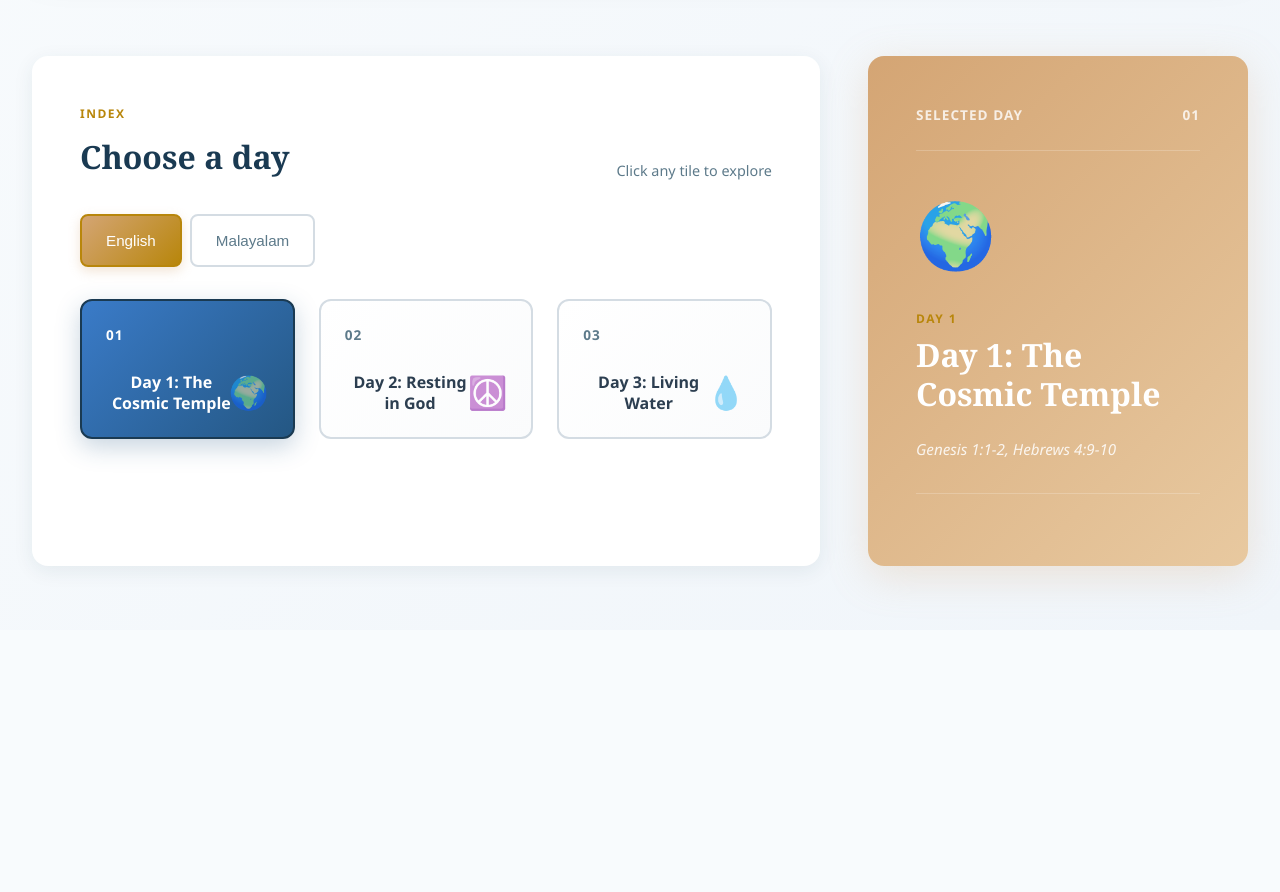
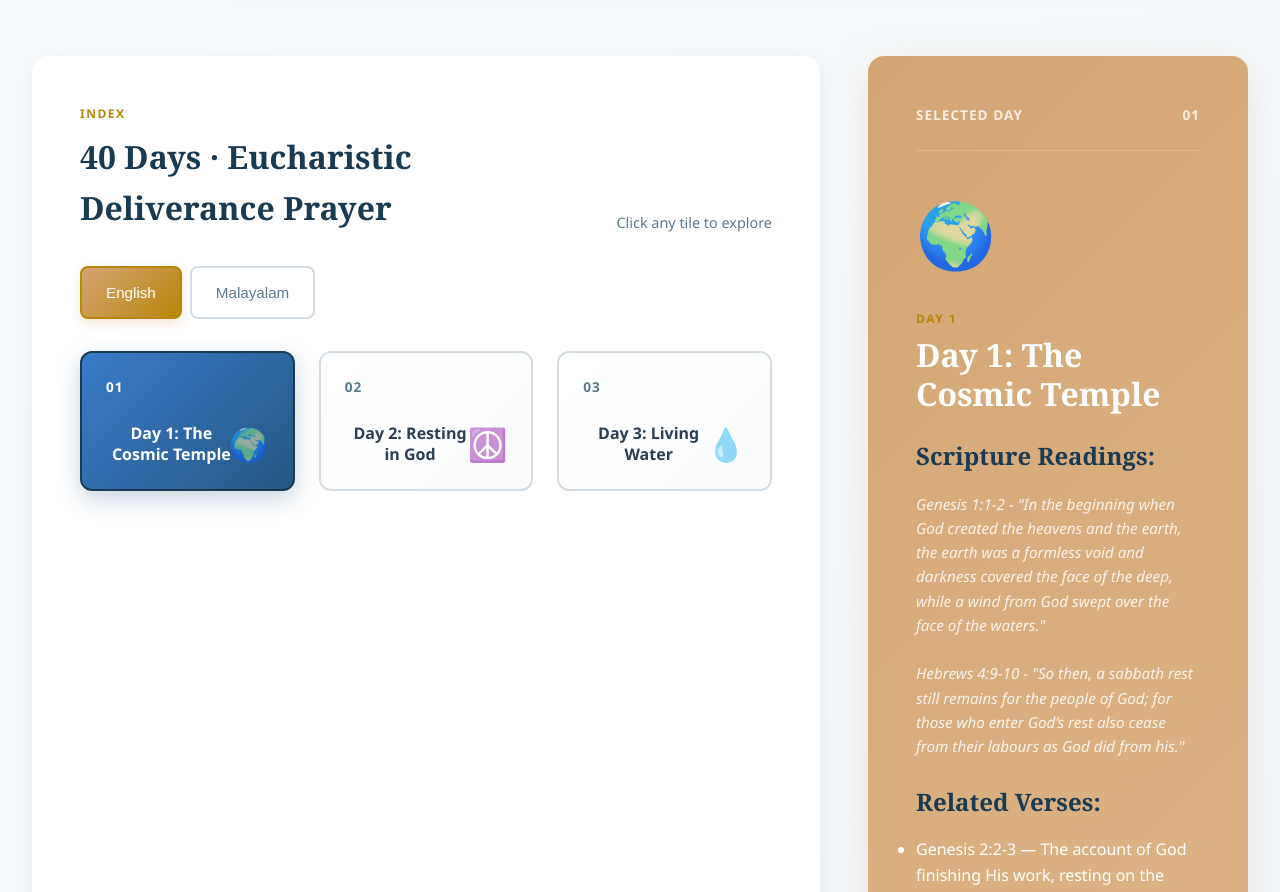
Before and after one commit to minujose-ops/codespaces-react, a React (Vite) app: page / in a window 1280 px wide. Shown: the part 280-1172 px from the top of the page. Before the commit the page ends 910 px from the top, so only its background shows below. Built offline with nearby package versions, Linux system fonts and the light colour scheme; no server answers.

Commit message:
feat: update header, tabs, and Day 1 detail UI per request (header red, no duplication, dynamic index heading, Day 1 content)

```diff
--- a/src/App.jsx
+++ b/src/App.jsx
@@ -82,8 +82,9 @@ function parseDocTextToContent(text) {
   return {
     series: {
       title: '40 Days · Eucharistic Deliverance Prayer',
-      subtitle: 'Fr Daniel Poovannathil',
-      priest: 'Fr Daniel Poovannathil',
+      // Replace the priest line in header with the centre name per request; do not duplicate content in header
+      subtitle: 'Mount Carmel Retreat Centre',
+      priest: '',
       totalDays: days.length,
     },
     days,
@@ -130,6 +131,13 @@ function App() {
         // Try to parse the markdown into days; if parsing fails, fallback to JSON
         const parsed = parseDocTextToContent(md);
         if (parsed) {
+          // Ensure Day 1 has the requested theme/title
+          const day1 = parsed.days.find(d => d.day === 1);
+          if (day1) {
+            day1.theme.en = 'Day 1: The Cosmic Temple';
+            // keep Malayalam theme untouched if available
+          }
+
           setContent(parsed);
           setSelectedDay(parsed.days[0]?.day || 1);
         } else {
@@ -181,6 +189,46 @@ function App() {
   const day = content.days.find(({ day: dayNumber }) => dayNumber === selectedDay) || content.days[0];
   const { series } = content;
 
+  const dayTileTitle = (item) => {
+    if (item.day === 1 && lang === 'en') return 'Day 1: The Cosmic Temple';
+    if (item.day === 1 && lang === 'ml') return item.theme && item.theme.ml ? item.theme.ml : 'Day 1: The Cosmic Temple';
+    return (item.theme && item.theme[lang]) || item.title || '';
+  };
+
+  const indexHeading = lang === 'en' ? '40 Days · Eucharistic Deliverance Prayer' : 'വിശുദ്ധ കുർബാനയോടൊപ്പം 40 ദിനങ്ങൾ';
+
+  // Hardcoded Day 1 content (English) as requested. Malayalam tab will show the same structure until translations are provided.
+  const day1ContentEn = {
+    scriptureReadings: [
+      {
+        ref: 'Genesis 1:1-2',
+        text: '"In the beginning when God created the heavens and the earth, the earth was a formless void and darkness covered the face of the deep, while a wind from God swept over the face of the waters."'
+      },
+      {
+        ref: 'Hebrews 4:9-10',
+        text: '"So then, a sabbath rest still remains for the people of God; for those who enter God’s rest also cease from their labours as God did from his."'
+      }
+    ],
+    relatedVerses: [
+      'Genesis 2:2-3 — The account of God finishing His work, resting on the seventh day, and blessing it.'
+    ],
+    virtues: {
+      title: 'Trust in God',
+      description: 'Blindly trust and rely on God in all situations of life.'
+    },
+    vice: 'Self-reliance: Give up the pride and reliance solely on your own abilities and strengths.',
+    practice: 'Choose five small, everyday tasks that you normally think you can do on your own without God\'s help (for example: walking to a place, eating a meal, doing chores, or driving). Consciously ask for God\'s help and pray while doing these five specific tasks today.',
+    prayer: '"Jesus, I trust in You completely."',
+    coreThought: 'God created the earth not just as a dwelling place but like a temple (a Cosmic Temple). After building the universe like a temple in six days, God sat on His throne and rested on the seventh day. We are called to enter into that unending seventh day, which is God\'s rest and His presence. The purpose of a human being\'s creation is fulfilled only when they worship God. Only through worship can one attain a life without complaints.',
+    thingsToDo: [
+      'Begin to live with the realization that you were created primarily to worship God.',
+      'Surrender everything you do relying on your own abilities to the Lord, and start trusting solely in God.',
+      'Consciously ask for God\'s help when doing the 5 small daily routines you chose for today\'s practice.',
+      'Offer your prayers and adoration today as a reparation for the times the Holy Eucharist has been dishonored anywhere in the world (Adoration becomes Reparation).'
+    ],
+    myPrayer: `Lord, I thank You for creating me as Your worshipper. Grant me the grace to enter into Your rest and Your presence, reigning in this great cosmic temple of the universe. Remove from me the reliance on my own abilities, and teach me to depend entirely on You in all things. I ask for forgiveness for all the dishonor shown towards the Holy Eucharist, and for the times I have received Communion unworthily. Give me a heart that praises You constantly, living a life without complaints. Jesus, I trust in You completely. Amen.`
+  };
+
   return (
     <main className="app-shell">
       <header className="site-header">
@@ -188,10 +236,9 @@ function App() {
         <div>
           <p className="eyebrow">{series.title}</p>
           <h1>{series.subtitle}</h1>
-          <p className="byline">By {series.priest}</p>
         </div>
+
         <div className="header-right">
-          <div className="center-name">Mount Carmel Retreat Centre</div>
           <p className="page-count"><strong>{String(day.day).padStart(2, '0')}</strong> / {series.totalDays}</p>
         </div>
       </header>
@@ -201,7 +248,7 @@ function App() {
           <div className="section-heading">
             <div>
               <p className="eyebrow">Index</p>
-              <h2>Choose a day</h2>
+              <h2>{indexHeading}</h2>
             </div>
             <span className="hint">Click any tile to explore</span>
           </div>
@@ -239,7 +286,7 @@ function App() {
                 >
                   <span className="tile-number">{String(item.day).padStart(2, '0')}</span>
                   <span className="tile-emoji" aria-hidden="true">{item.emoji || '🙏'}</span>
-                  <span className="tile-title">{(item.theme && item.theme[lang]) || item.title || ''}</span>
+                  <span className="tile-title">{dayTileTitle(item)}</span>
                   <span className="tile-arrow" aria-hidden="true">↗</span>
                 </button>
               ))
@@ -294,13 +341,56 @@ function App() {
           </div>
           <div className="detail-number">{day.emoji}</div>
           <p className="eyebrow">Day {day.day}</p>
-          <h2>{(day.theme && day.theme[lang]) || day.title || ''}</h2>
+          <h2>{(day.theme && (day.theme[lang] || day.theme.en)) || day.title || ''}</h2>
+
+          {/* If Day 1, render the requested detailed structure */}
+          {day.day === 1 ? (
+            <div className="day-detail-body">
+              <section>
+                <h3>Scripture Readings:</h3>
+                {day1ContentEn.scriptureReadings.map((s, i) => (
+                  <p key={i} className="scripture">{s.ref} - {s.text}</p>
+                ))}
+              </section>
+
+              <section>
+                <h3>Related Verses:</h3>
+                <ul>
+                  {day1ContentEn.relatedVerses.map((rv, i) => <li key={i}>{rv}</li>)}
+                </ul>
+              </section>
+
+              <section>
+                <h3>Today's Virtues and Practices</h3>
+                <p><strong>Virtue to Practice |</strong> {day1ContentEn.virtues.title}: {day1ContentEn.virtues.description}</p>
+                <p><strong>Vice to Avoid |</strong> {day1ContentEn.vice}</p>
+                <p><strong>Today's Practice |</strong> {day1ContentEn.practice}</p>
+                <p><strong>Prayer to Repeat |</strong> {day1ContentEn.prayer}</p>
+                <p><strong>Core Thought |</strong> {day1ContentEn.coreThought}</p>
+              </section>
+
+              <section>
+                <h3>Things to Do Today</h3>
+                <ul>
+                  {day1ContentEn.thingsToDo.map((t, i) => <li key={i}>{t}</li>)}
+                </ul>
+              </section>
+
+              <section>
+                <h3>My Prayer for Today</h3>
+                <p>{day1ContentEn.myPrayer}</p>
+              </section>
+            </div>
+          ) : (
+            // Fallback rendering for other days
+            <>
               {day.scripture && (day.scripture[lang] || day.scripture) && (
                 <p className="scripture">{(day.scripture && day.scripture[lang]) || day.scripture}</p>
               )}
               {(day.summary && (day.summary[lang] || day.summary)) && (
                 <p className="detail-copy">{(day.summary && day.summary[lang]) || day.summary}</p>
               )}
+
               <div className="detail-footer">
                 {day.virtue && day.virtue.title && (
                   <span>Virtue: <strong>{day.virtue.title}</strong></span>
@@ -309,6 +399,8 @@ function App() {
                   <span className="status-dot">● Avoid: <strong>{day.evil.title}</strong></span>
                 )}
               </div>
+            </>
+          )}
         </aside>
       </section>
     </main>
```
Lines whose indentation alone changed are shown as unchanged.
